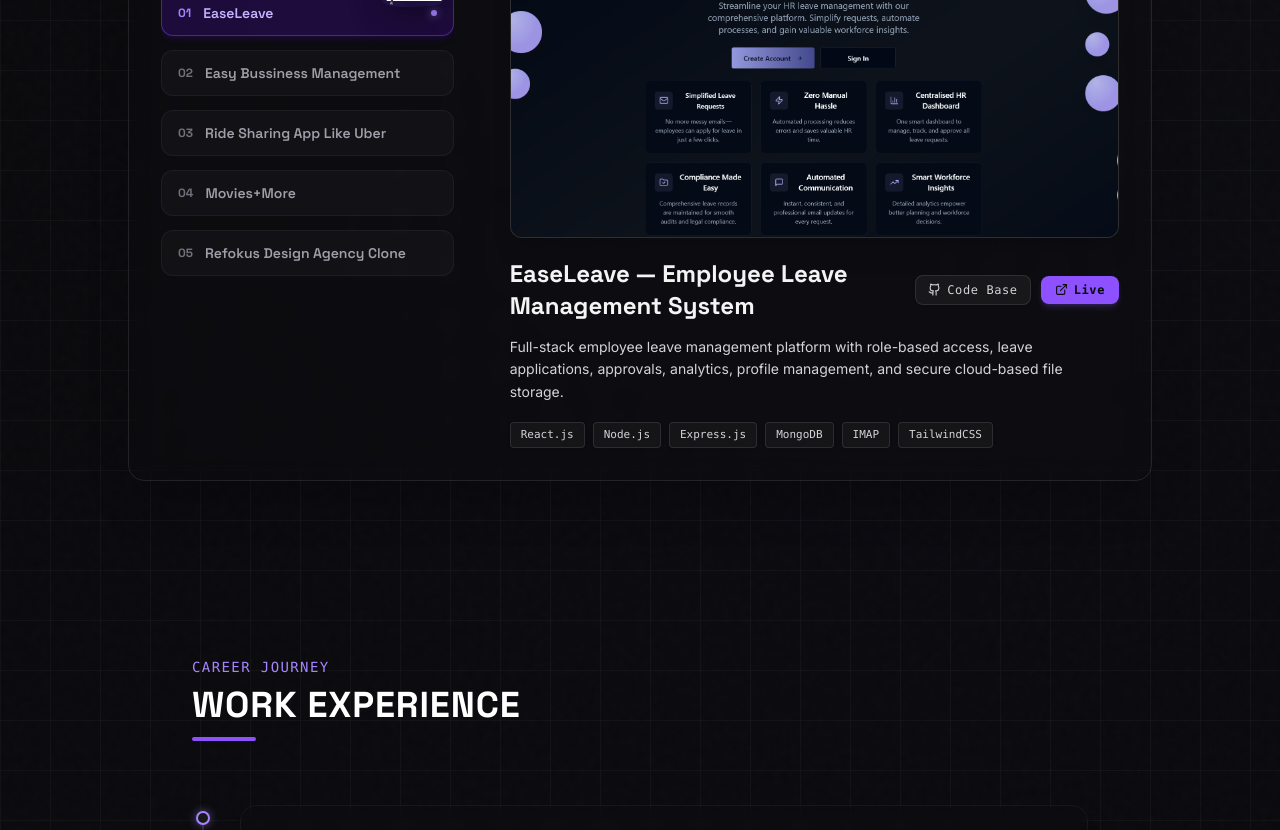
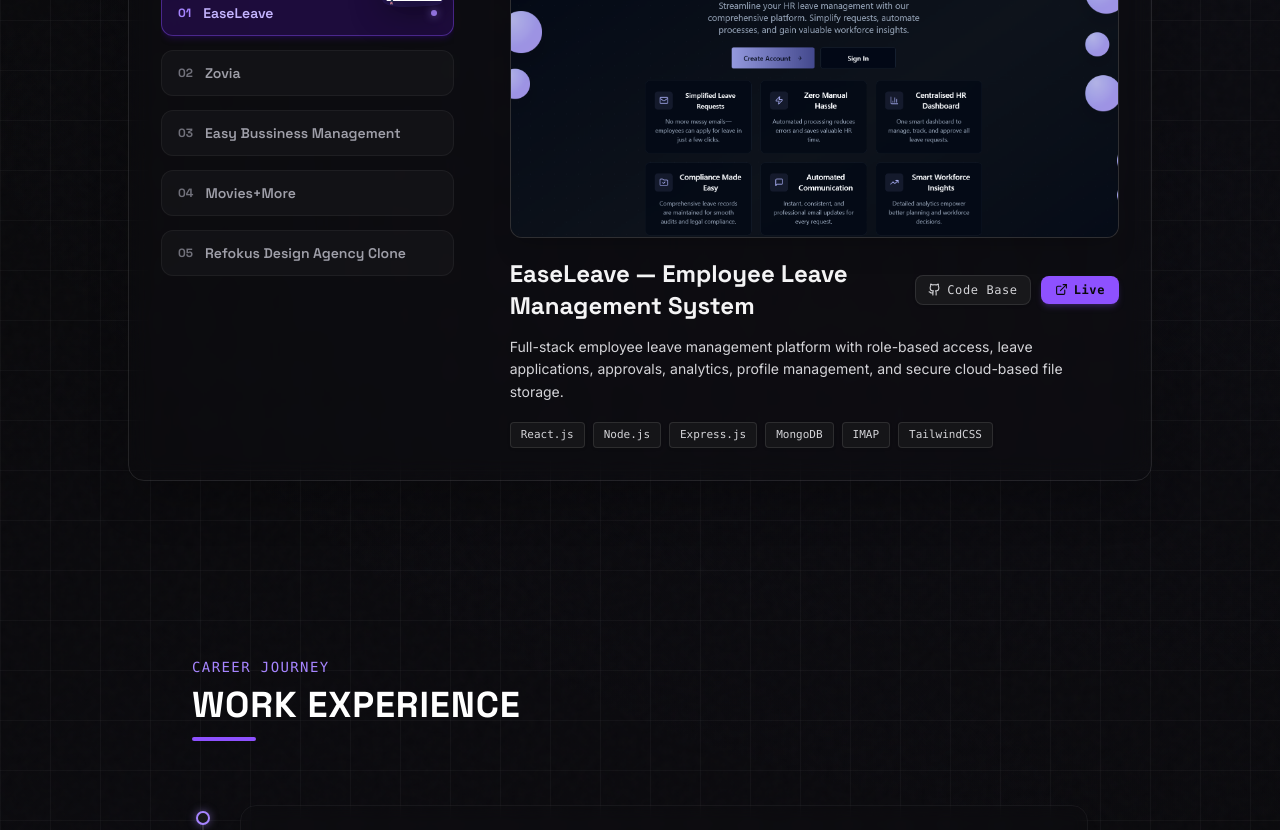
Before and after one commit to ruturaj1010/devwork, a React (Vite) app in the folder frontend/: page / in a window 1280 px wide. Shown: the part 2280-3110 px from the top of the page. Built offline with nearby package versions, Linux system fonts and the light colour scheme; no server answers.

Commit message:
added interactive Project component with image assets and project portfolio details

```diff
--- a/frontend/src/components/Project.jsx
+++ b/frontend/src/components/Project.jsx
@@ -29,6 +29,27 @@ const Project = () => {
     },
     {
       id: 2,
+      src: "/uberProj.png",
+      alt: "Zovia Real-Time Ride-Sharing Platform",
+      title: "Zovia — Real-Time Ride-Sharing Platform",
+      description:
+        "Full-stack real-time ride-sharing platform with rider and driver workflows, live driver tracking, pickup-to-destination navigation, OTP-based ride verification, fare calculation, ride cancellation, trip history, and Socket.IO-powered driver dispatch.",
+      tags: [
+        "React.js",
+        "Node.js",
+        "Express.js",
+        "MongoDB",
+        "Socket.io",
+        "JWT",
+        "Leaflet",
+        "OpenRouteService",
+        "TailwindCSS",
+      ],
+      githubUrl: "https://github.com/ruturaj1010/LiveRideSharing",
+      liveUrl: "https://zovia-smarter-journeys.vercel.app/",
+    },
+    {
+      id: 3,
       src: "/sakshiparlour.png",
       characterSrc: "/sakshi-parlour-character.svg",
       alt: "Sakshi Ladies Beauty Parlour",
@@ -45,27 +66,6 @@ const Project = () => {
       ],
       githubUrl: "https://github.com/ruturaj1010/business-parlor",
       liveUrl: "https://www.sakshiparlor.codingcell.me/",
-    },
-    {
-      id: 3,
-      src: "/uberProj.png",
-      characterSrc: "/uber-character.svg",
-      alt: "Uber Clone",
-      title: "Ride Sharing App Like Uber",
-      description:
-        "A full-stack web application replicating core Uber functionalities. Features real-time driver tracking, interactive route visualization, and JWT-based authentication. Developed using React, Node.js, Socket.io, TailwindCSS, and MongoDB.",
-      tags: [
-        "React.js",
-        "Node.js",
-        "Express.js",
-        "MongoDB",
-        "Socket.io",
-        "Redis",
-        "JWT",
-        "Maps API",
-      ],
-      githubUrl: "https://github.com/ruturaj1010/UberClone",
-      liveUrl: "https://liveriding.vercel.app/",
     },
     {
       id: 4,
```
Also changed, not shown: frontend/public/uberProj.png, 1 other file (tests, documents, lock files or other folders).
